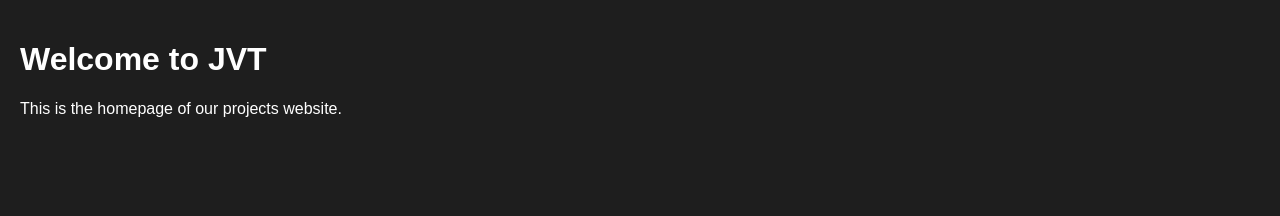
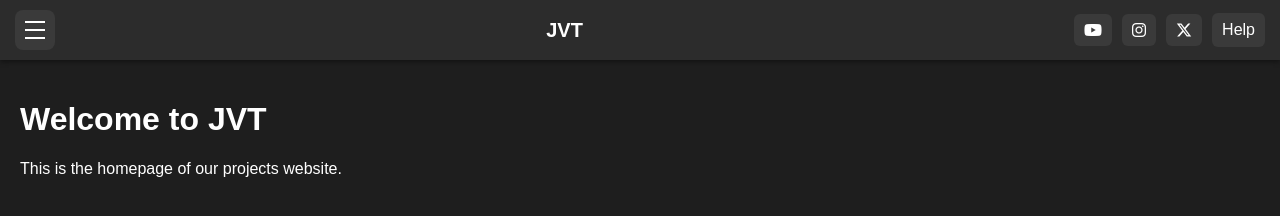
Before and after one commit to MattTheBot/JunoVizzyTeam.github.io, a plain HTML site: page index.html in a window 1280 px wide. Drawn offline with Linux system fonts and the light colour scheme.

Commit message:
Update index.html

```diff
--- a/index.html
+++ b/index.html
@@ -9,8 +9,36 @@
 </head>
 <body>
 
-<!-- HEADER + DROPDOWN + SCRIPT -->
-<!-- Paste the header section here (above) -->
+<!-- HEADER -->
+<div class="top-bar">
+    <button class="menu-button" onclick="toggleMenu()">
+        <span></span><span></span><span></span>
+    </button>
+    <div class="title">JVT</div>
+    <div class="right-buttons">
+        <a href="#" class="social-button" title="YouTube"><i class="fab fa-youtube"></i></a>
+        <a href="#" class="social-button" title="Instagram"><i class="fab fa-instagram"></i></a>
+        <a href="#" class="social-button" title="X"><i class="fab fa-x-twitter"></i></a>
+        <a href="help.html" class="contact-button">Help</a>
+    </div>
+</div>
+
+<!-- DROPDOWN MENU -->
+<div class="dropdown" id="dropdownMenu">
+    <a href="index.html">Home</a>
+    <a href="projects.html">Projects</a>
+    <a href="members.html">Members / Staff</a>
+    <a href="about.html">About</a>
+    <a href="help.html">Help Request</a>
+</div>
+
+<!-- SCRIPT -->
+<script>
+    function toggleMenu() {
+        const menu = document.getElementById('dropdownMenu');
+        menu.style.display = (menu.style.display === 'block') ? 'none' : 'block';
+    }
+</script>
 
 <!-- PAGE CONTENT -->
 <div class="content">
```
